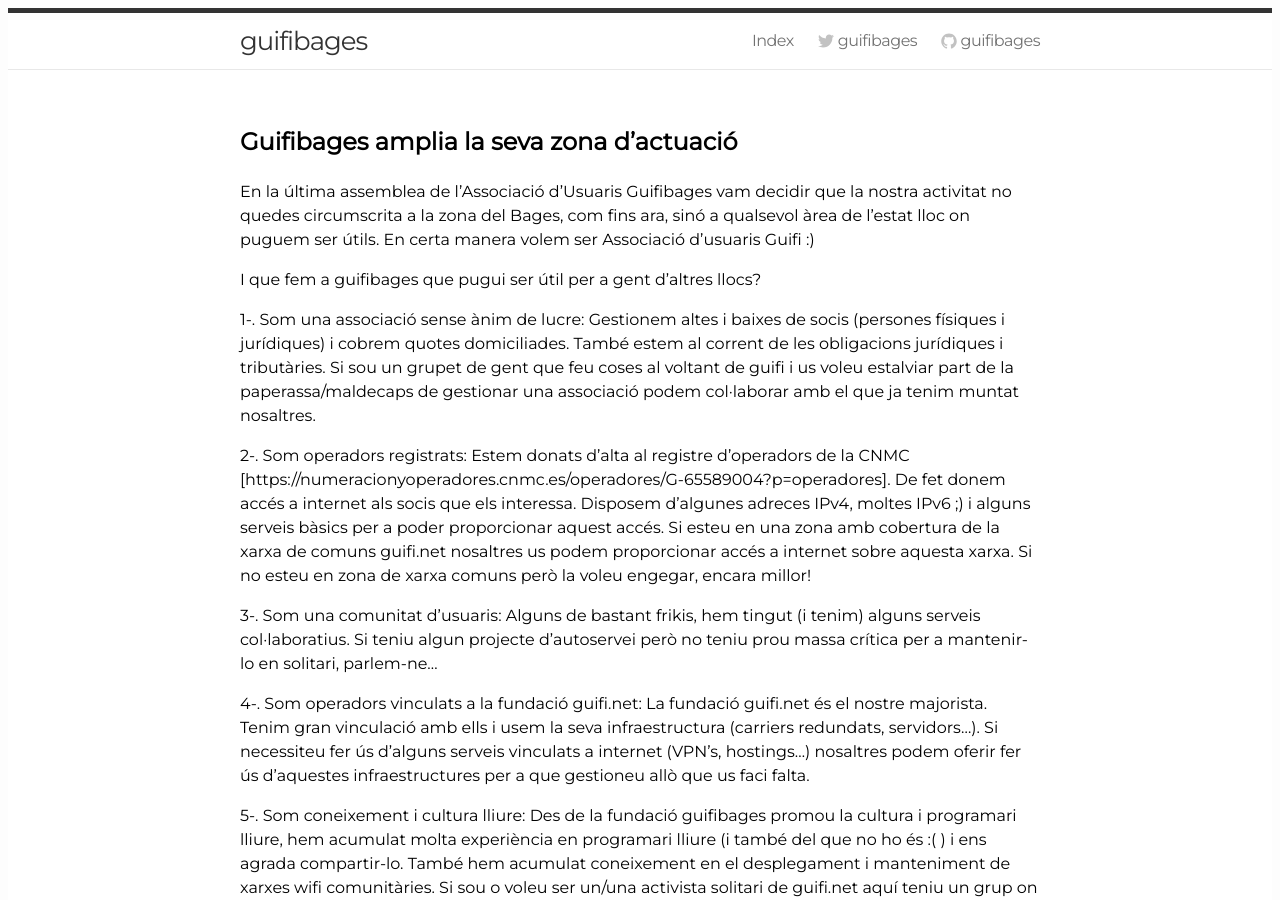
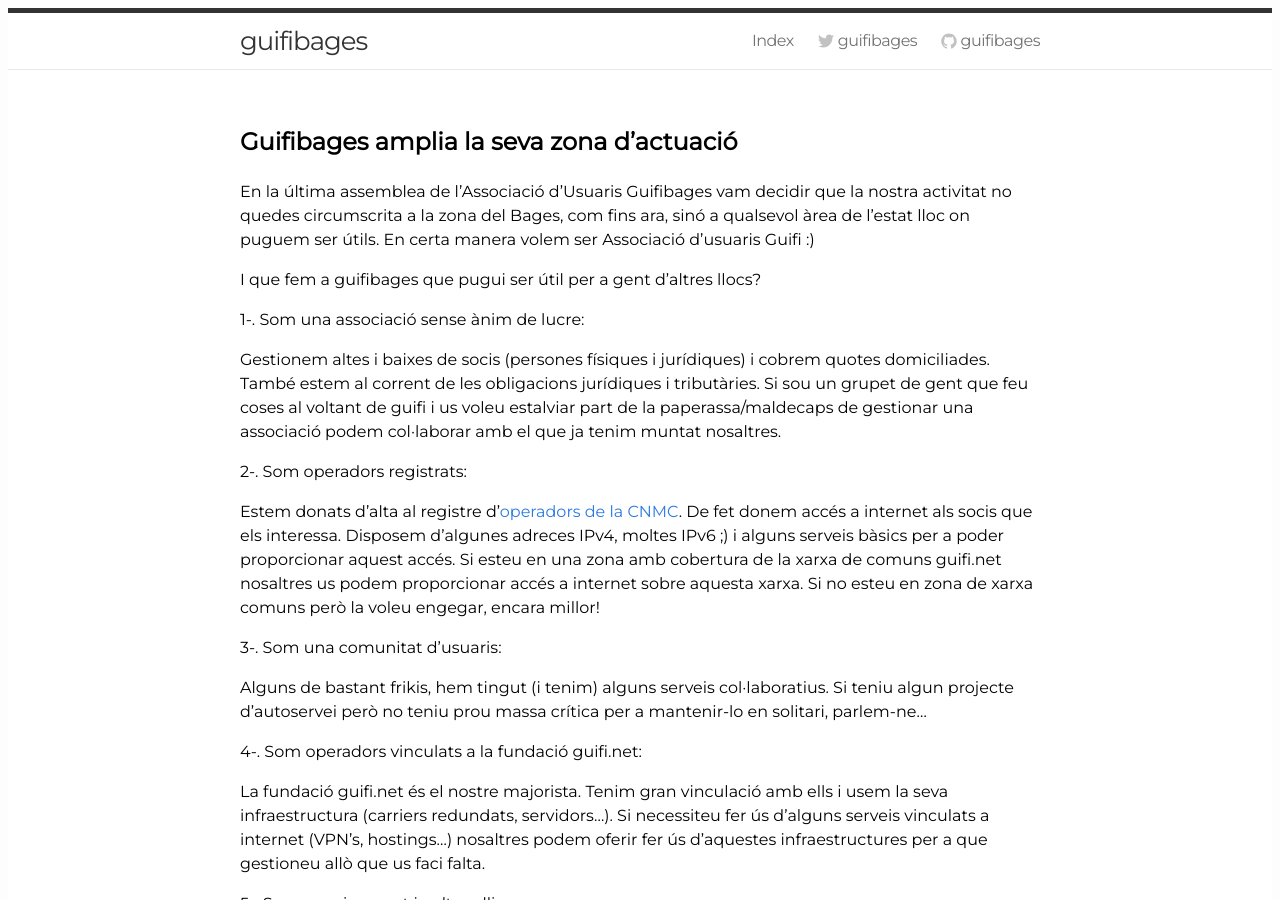
Before and after one commit to guifibages/guifibages.github.io, a Jekyll site: the page built from doc/associacio/comunicacio/ampliacioguifibages.md, in a window 1280 px wide and 900 px high. Built offline with Jekyll 4.4.1, drawn with Linux system fonts in a browser that asks for light colours; our own code applies the rules of GitHub Pages for plain Markdown files; some of the changed text lies outside the part shown.

Commit message:
Update ampliacioguifibages.md

```diff
--- a/doc/associacio/comunicacio/ampliacioguifibages.md
+++ b/doc/associacio/comunicacio/ampliacioguifibages.md
@@ -8,21 +8,27 @@
 I que fem a guifibages que pugui ser útil per a gent d'altres llocs?
 
 1-. Som una associació sense ànim de lucre:
+
 Gestionem altes i baixes de socis (persones físiques i jurídiques) i cobrem quotes domiciliades. També estem al corrent de les obligacions jurídiques i tributàries. Si sou un grupet de gent que feu coses al voltant de guifi i us voleu estalviar part de la paperassa/maldecaps de gestionar una associació podem col·laborar amb el que ja tenim muntat nosaltres.
 
 2-. Som operadors registrats:
-Estem donats d'alta al registre d'operadors de la CNMC [https://numeracionyoperadores.cnmc.es/operadores/G-65589004?p=operadores]. De fet donem accés a internet als socis que els interessa. Disposem d'algunes adreces IPv4, moltes IPv6 ;) i alguns serveis bàsics per a poder proporcionar aquest accés. Si esteu en una zona amb cobertura de la xarxa de comuns guifi.net nosaltres us podem proporcionar accés a internet sobre aquesta xarxa. Si no esteu en zona de xarxa comuns però la voleu engegar, encara millor!
+
+Estem donats d'alta al registre d'[operadors de la CNMC](https://numeracionyoperadores.cnmc.es/operadores/G-65589004?p=operadores). De fet donem accés a internet als socis que els interessa. Disposem d'algunes adreces IPv4, moltes IPv6 ;) i alguns serveis bàsics per a poder proporcionar aquest accés. Si esteu en una zona amb cobertura de la xarxa de comuns guifi.net nosaltres us podem proporcionar accés a internet sobre aquesta xarxa. Si no esteu en zona de xarxa comuns però la voleu engegar, encara millor!
 
 3-. Som una comunitat d'usuaris:
+
 Alguns de bastant frikis, hem tingut (i tenim) alguns serveis col·laboratius. Si teniu algun projecte d'autoservei però no teniu prou massa crítica per a mantenir-lo en solitari, parlem-ne...
 
 4-. Som operadors vinculats a la fundació guifi.net:
+
 La fundació guifi.net és el nostre majorista. Tenim gran vinculació amb ells i usem la seva infraestructura (carriers redundats, servidors...). Si necessiteu fer ús d'alguns serveis vinculats a internet (VPN's, hostings...) nosaltres podem oferir fer ús d'aquestes infraestructures per a que gestioneu allò que us faci falta.
 
 5-. Som coneixement i cultura lliure:
+
 Des de la fundació guifibages promou la cultura i programari lliure, hem acumulat molta experiència en programari lliure (i també del que no ho és :( ) i ens agrada compartir-lo. També hem acumulat coneixement en el desplegament i manteniment de xarxes wifi comunitàries. Si sou o voleu ser un/una activista solitari de guifi.net aquí teniu un grup on compartir esforç i experiència.
 
 6-. Som promotors de desplegament de fibra òptica (FO):
+
 Hem desplegat una xarxa de FO en un barri de Manresa. Ho hem fet en format de xarxa de comuns, pagada pels propis usuaris. No ha estat fàcil però ens n'hem sortit. Si voleu desplegar FO al vostre territori però no sabeu com fer-ho us podem ajudar!
 
 Però també hi ha lletra petita, res del que fem ha de suposar una pèrdua patrimonial per a l'associació, per a això cada una de les propostes l'evaluarem com a cas particular. També com a associació sense treballadors depenem exclusivament del treball voluntari que fem els socis que volem, per tant no espereu cap garantia de servei.
```
